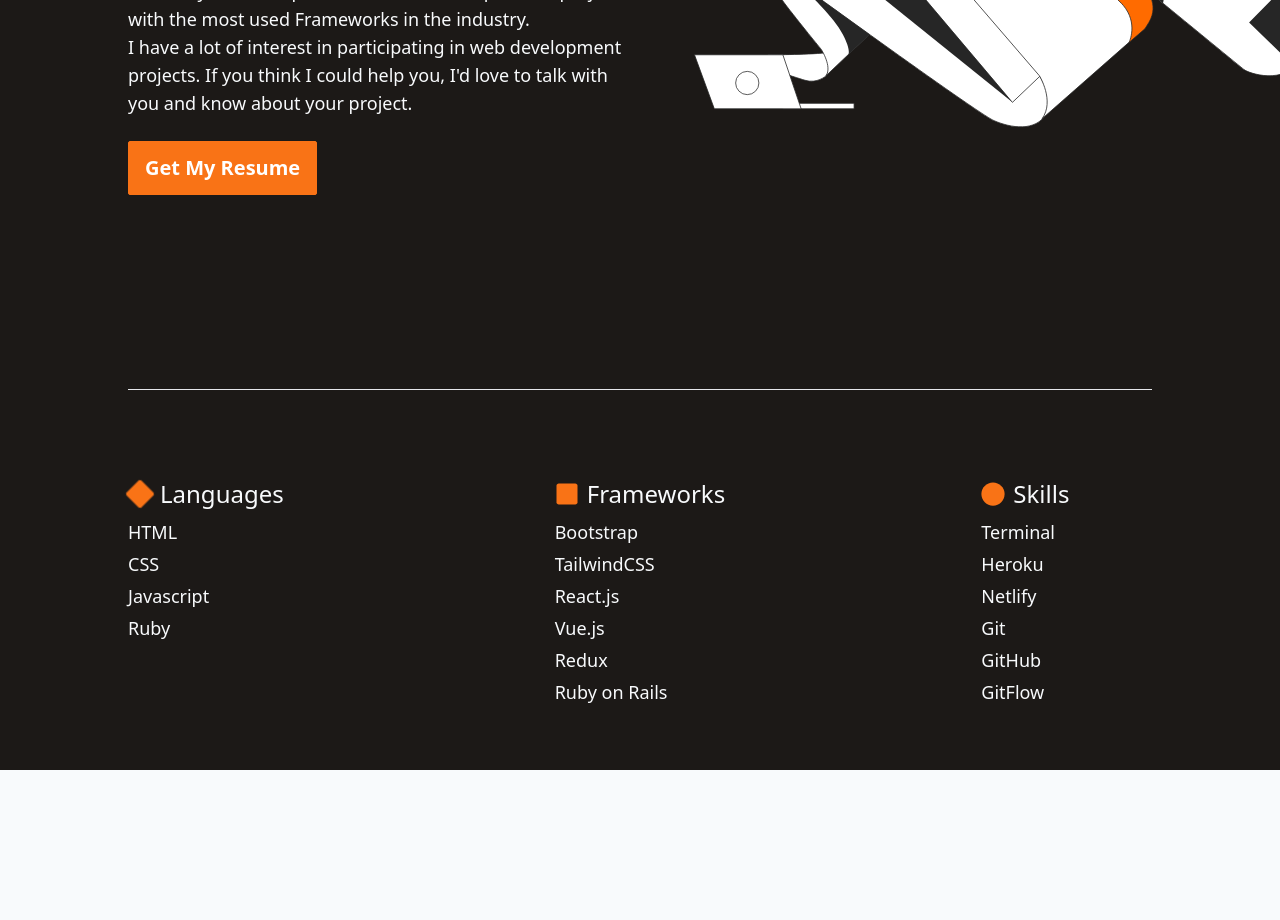
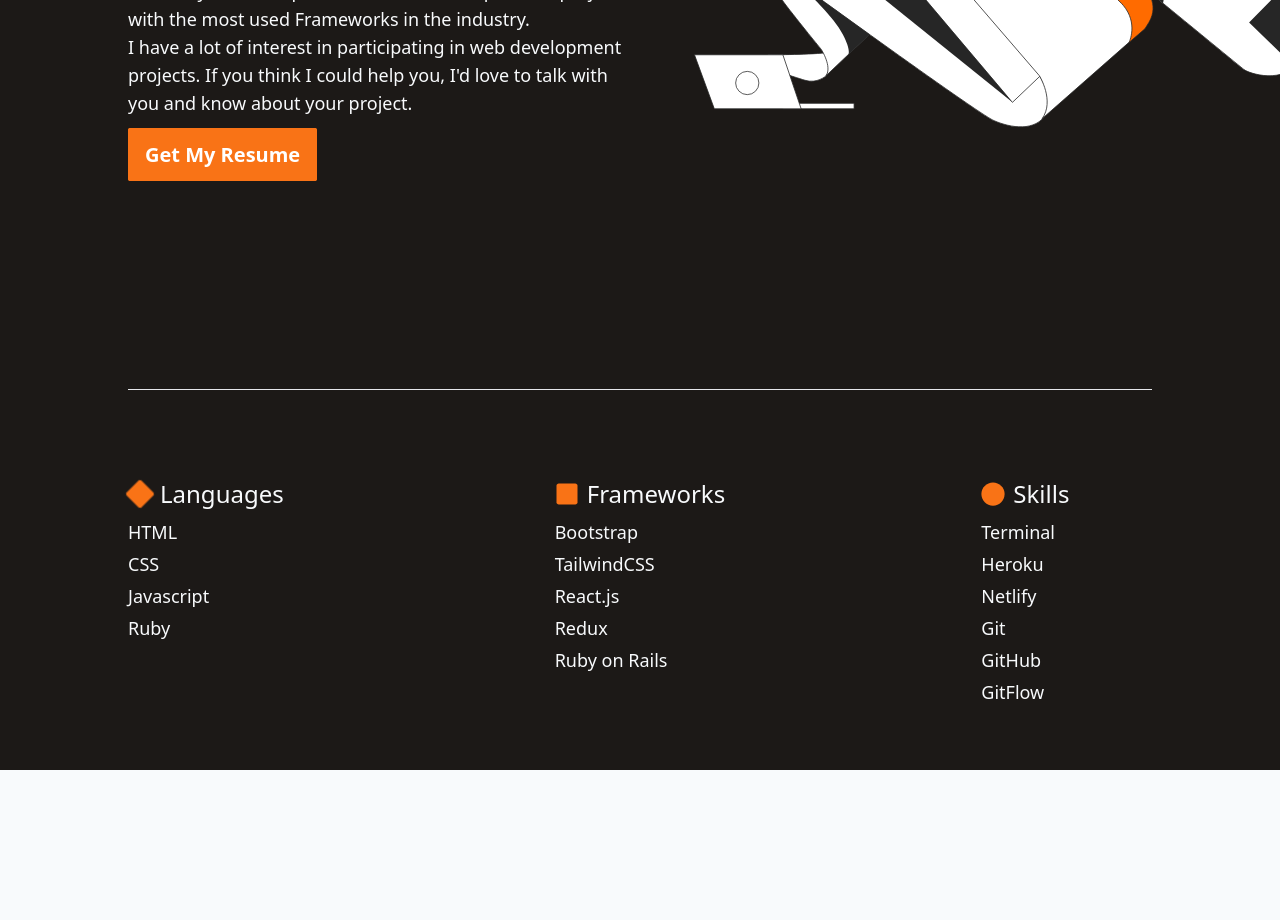
Before and after one commit to williamrolando88/personal-portfolio, a React (Vite) app: page / in a window 1280 px wide. Shown: the part 1640-2560 px from the top of the page. Built offline with nearby package versions, Linux system fonts and the light colour scheme; no server answers.

Commit message:
Add favicon and resume link

```diff
--- a/index.html
+++ b/index.html
@@ -2,7 +2,7 @@
 <html lang="en">
   <head>
     <meta charset="UTF-8" />
-    <!-- <link rel="icon" type="image/svg+xml" href="/src/favicon.svg" /> -->
+    <link rel="icon" type="image/svg+xml" href="./public/favicon.svg" />
     <meta
       property="og:description"
       content="Hi, this is my personal portfolio, feel free to look around. Contact me if you like what you see"
--- a/src/components/About.jsx
+++ b/src/components/About.jsx
@@ -5,7 +5,8 @@ const About = () => {
   return (
     <section
       id="about"
-      className="bg-stone-900 min-h-screen w-full text-slate-50">
+      className="bg-stone-900 min-h-screen w-full text-slate-50"
+    >
       <div className="mt-20">
         <div className="px-6 md:px-[10%] bg-[url('./src/assets/bg-about-mobile.svg')] lg:bg-[url('./src/assets/bg-about-desktop.svg')] bg-no-repeat bg-right-bottom md:bg-right w-full">
           <div className="flex flex-col items-center gap-4 lg:w-1/2">
@@ -32,7 +33,13 @@ const About = () => {
             </p>
           </div>
           <div className="h-56 self-start mt-6">
-            <button className="btn-primary">Get My Resume</button>
+            <a
+              href="https://drive.google.com/file/d/15RfrN2ofKYXSgs26ZVmkP_o_0LHltbKG/view?usp=sharing"
+              className="btn-primary"
+              target="_blank"
+            >
+              Get My Resume
+            </a>
           </div>
         </div>
 
@@ -67,7 +74,6 @@ const About = () => {
               <li>Bootstrap</li>
               <li>TailwindCSS</li>
               <li>React.js</li>
-              <li>Vue.js</li>
               <li>Redux</li>
               <li>Ruby on Rails</li>
             </ul>
```
Also changed, not shown: public/favicon.svg (added).
